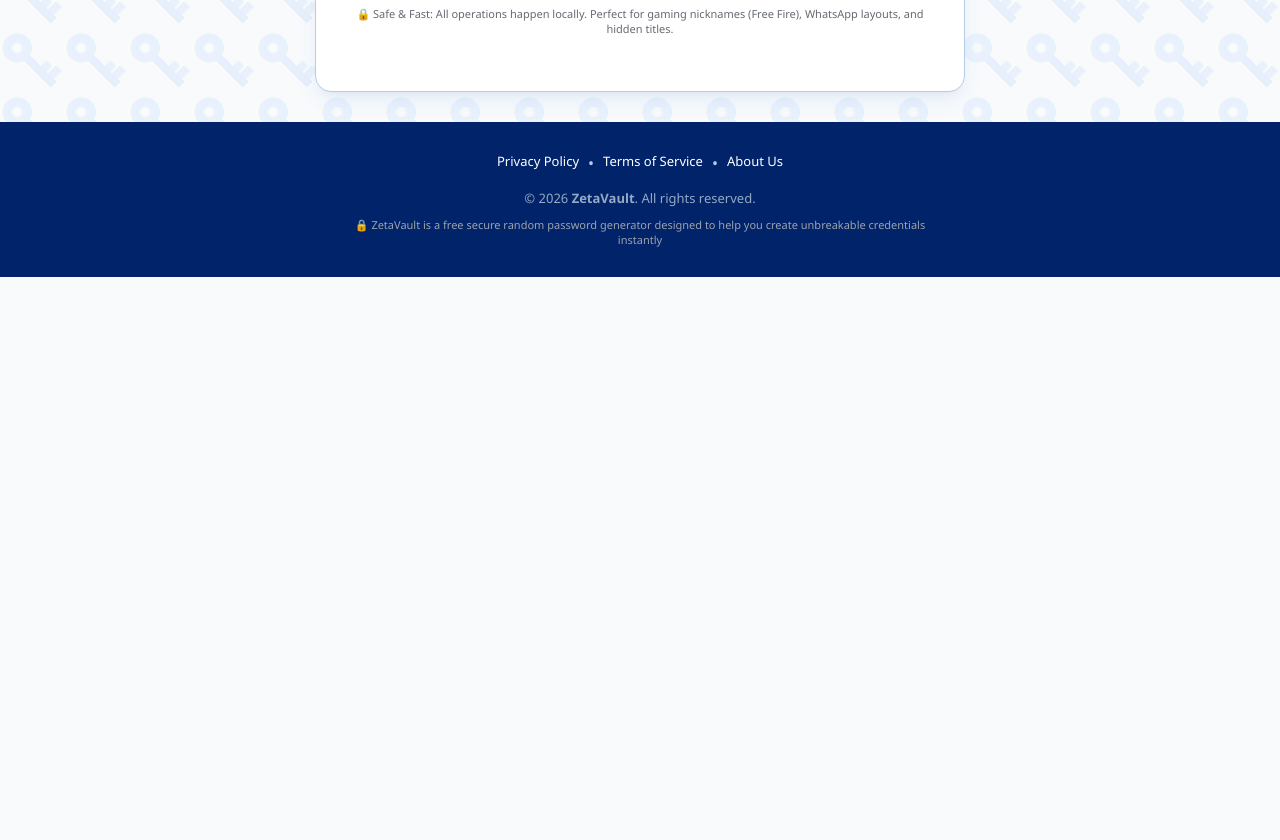
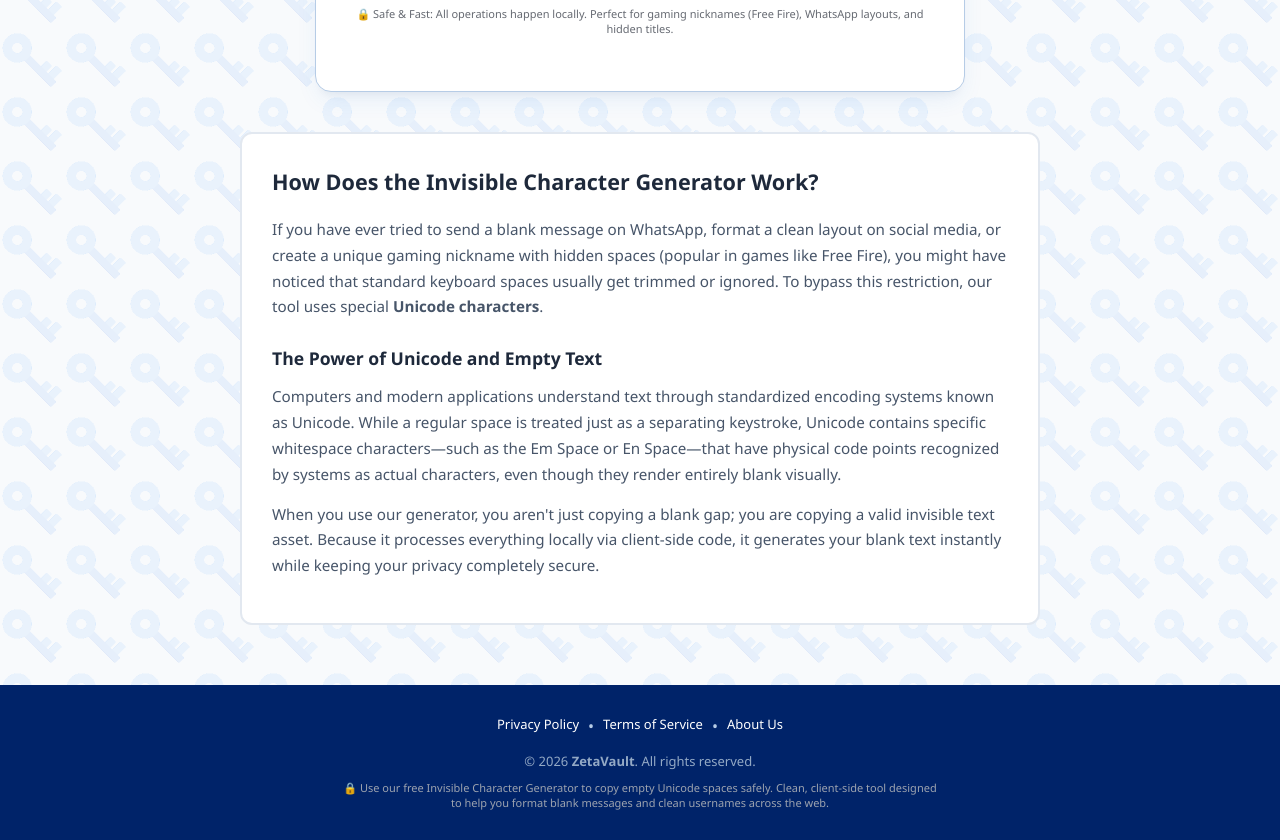
Before and after one commit to zetavaultdl/zetavault, a website: page invisible.html in a window 1280 px wide. Shown: the part 740-1580 px from the top of the page. Before the commit the page ends 1017 px from the top, so only its background shows below. Drawn offline with Linux system fonts and the light colour scheme; a web font is replaced by a local one.

Commit message:
Add files via upload

```diff
--- a/invisible.html
+++ b/invisible.html
@@ -10,7 +10,7 @@
     <meta property="og:url" content="https://zetavault.io/invisible.html">
     <meta property="og:type" content="website">
     <meta name="description" content="Need a blank space or empty text? Generate and copy invisible characters instantly with our free tool. Perfect for empty messages, gaming names and formatting.">
-    <link href="https://fontshare.com[]=clash-display@600&display=swap" rel="stylesheet">
+    <link href="https://api.fontshare.com/v2/css?f[]=clash-display@600&display=swap" rel="stylesheet">
     <link rel="shortcut icon" href="media/icons/logo.png" type="image/x-png">
     <link rel="stylesheet" href="styles.css">
     <style>
@@ -70,6 +70,7 @@
         .btn-large { background-color: #4f46e5; }
         .btn-large:hover { background-color: #4338ca; }
         .btn-space:active { transform: scale(0.97); }
+
         .counter-container {
             display: flex;
             align-items: center;
@@ -143,12 +144,35 @@
         }
         .btn-submit-copy:hover { background-color: #15803d; }
         .btn-submit-copy:active { transform: scale(0.97); }
-        .btn-home {
-            display: inline-block; width: 100%; background-color: #0070F0; color: #ffffff;
-            border: none; padding: 12px; font-size: 1rem; font-weight: bold; border-radius: 8px;
-            cursor: pointer; margin-top: 15px; text-align: center; text-decoration: none; transition: background 0.2s;
+
+        .article-column {
+            max-width: 800px;
+            margin: 40px auto;
+            padding: 30px;
+            background-color: #ffffff;
+            border: 2px solid #e2e8f0;
+            border-radius: 12px;
+            color: #334155;
+            line-height: 1.7;
         }
-        .btn-home:hover { background-color: #0056b3; }
+        .article-column h2 {
+            font-size: 1.35rem;
+            color: #1e293b;
+            margin-bottom: 16px;
+            text-align: left;
+            font-weight: 600;
+        }
+        .article-column h3 {
+            font-size: 1.1rem;
+            color: #1e293b;
+            margin: 24px 0 10px;
+            font-weight: 600;
+        }
+        .article-column p {
+            font-size: 0.95rem;
+            color: #475569;
+            margin-bottom: 14px;
+        }
     </style>
 </head>
 <body>
@@ -165,7 +189,9 @@
             </nav>
         </div>
     </header>
+
     <h1 style="text-align: center; margin: 30px auto 10px auto;">Invisible Character Generator</h1>
+
     <main class="container tool-card" style="margin-top: 5px;">
         <div class="method-box">
             <h2 class="method-title">Quick Copy</h2>
@@ -176,6 +202,7 @@
                 <button class="btn-space btn-large" onclick="copySpace('\u2800', this)">Large [ ]</button>
             </div>
         </div>
+
         <div class="method-box">
             <h2 class="method-title">Custom Multiplier</h2>
             <p class="method-desc">Set the exact number of invisible characters you want, then click "Copy" to capture the string.</p>
@@ -192,9 +219,26 @@
                 <button class="btn-submit-copy" id="btn-copy-custom">Copy</button>
             </div>
         </div>
+
         <p style="font-size: 11px; color: #666a72; text-align: center; margin-bottom: 20px;">🔒 Safe & Fast: All operations happen locally. Perfect for gaming nicknames (Free Fire), WhatsApp layouts, and hidden titles.</p>
     </main>
-    <footer id="footer" style="margin-top: 30px;">
+    <section class="article-column">
+        <h2>How Does the Invisible Character Generator Work?</h2>
+        <p>
+            If you have ever tried to send a blank message on WhatsApp, format a clean layout on social media, or create a unique gaming nickname with hidden spaces (popular in games like Free Fire), you might have noticed that standard keyboard spaces usually get trimmed or ignored. To bypass this restriction, our tool uses special <strong>Unicode characters</strong>.
+        </p>
+
+        <h3>The Power of Unicode and Empty Text</h3>
+        <p>
+            Computers and modern applications understand text through standardized encoding systems known as Unicode. While a regular space is treated just as a separating keystroke, Unicode contains specific whitespace characters—such as the Em Space or En Space—that have physical code points recognized by systems as actual characters, even though they render entirely blank visually.
+        </p>
+
+        <p>
+            When you use our generator, you aren't just copying a blank gap; you are copying a valid invisible text asset. Because it processes everything locally via client-side code, it generates your blank text instantly while keeping your privacy completely secure.
+        </p>
+    </section>
+
+    <footer id="footer" style="margin-top: 20px;">
          <div class="footer-links">
              <a href="privacy.html">Privacy Policy</a>
              <span class="divider">•</span>
@@ -203,8 +247,9 @@
              <a href="about.html">About Us</a>
          </div>
          <p class="copyright">© 2026 <strong>ZetaVault</strong>. All rights reserved.</p>
-         <p class="security-note">🔒 ZetaVault is a free secure random password generator designed to help you create unbreakable credentials instantly</p>
+         <p class="security-note">🔒 Use our free Invisible Character Generator to copy empty Unicode spaces safely. Clean, client-side tool designed to help you format blank messages and clean usernames across the web.</p>
     </footer>
+
 <script>
     function copySpace(character, button) {
         const originalText = button.textContent;
@@ -219,6 +264,7 @@
             alert("Failed to copy character.");
         });
     }
+
     document.addEventListener('DOMContentLoaded', () => {
         const btnMinus = document.getElementById('btn-minus');
         const btnPlus = document.getElementById('btn-plus');
@@ -226,7 +272,9 @@
         const customDisplay = document.getElementById('custom-display');
         const btnCopyCustom = document.getElementById('btn-copy-custom');
         const invisibleChar = '\u2003';
+
         customDisplay.setAttribute('readonly', true);
+
         function updateDisplay() {
             let count = parseInt(spaceCount.value);
             if (isNaN(count) || count < 1) {
@@ -239,6 +287,7 @@
             customDisplay.focus();
             customDisplay.setSelectionRange(0, customDisplay.value.length);
         }
+
         btnMinus.addEventListener('click', () => {
             let current = parseInt(spaceCount.value) || 1;
             if (current > 1) {
@@ -246,6 +295,7 @@
                 updateDisplay();
             }
         });
+
         btnPlus.addEventListener('click', () => {
             let current = parseInt(spaceCount.value) || 1;
             if (current < 500) {
@@ -253,6 +303,7 @@
                 updateDisplay();
             }
         });
+
         spaceCount.removeAttribute('readonly');
         spaceCount.addEventListener('input', updateDisplay);
         spaceCount.addEventListener('blur', () => {
@@ -261,9 +312,11 @@
                 updateDisplay();
             }
         });
+
         customDisplay.addEventListener('click', () => {
             customDisplay.setSelectionRange(0, customDisplay.value.length);
         });
+
         btnCopyCustom.addEventListener('click', () => {
             navigator.clipboard.writeText(customDisplay.value).then(() => {
                 const originalText = btnCopyCustom.textContent;
@@ -276,6 +329,7 @@
                 }, 1500);
             });
         });
+
         updateDisplay();
     });
 </script>
```
